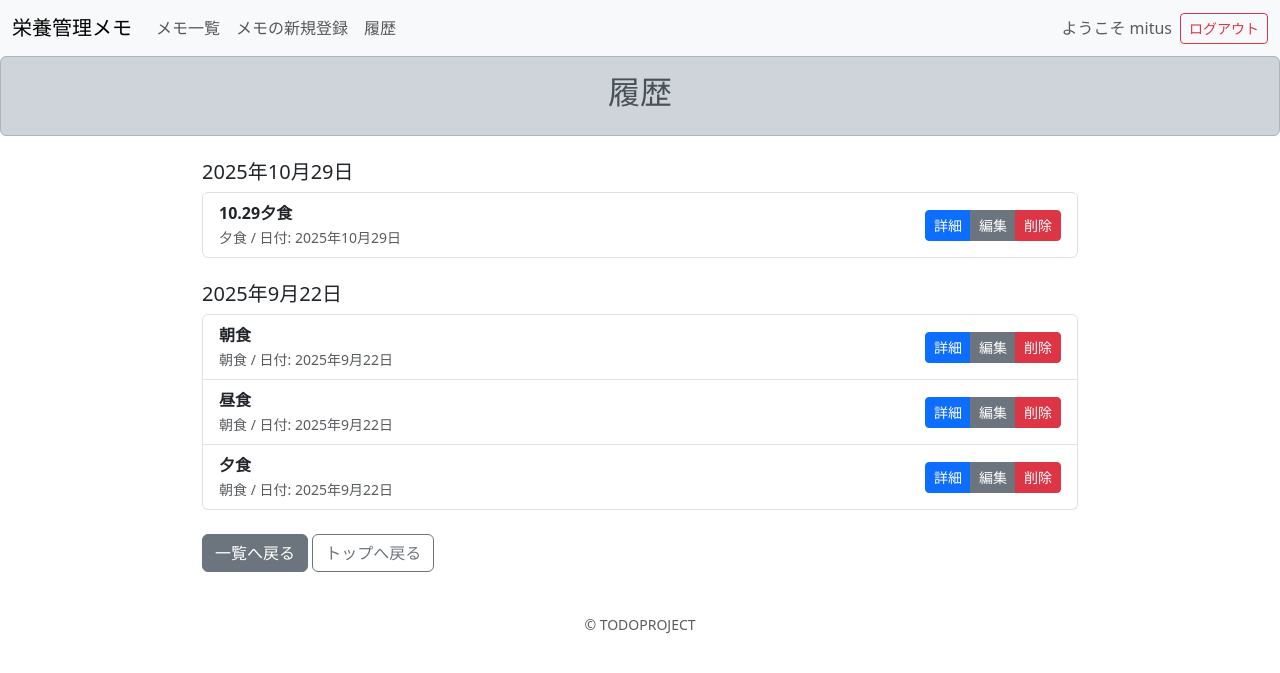
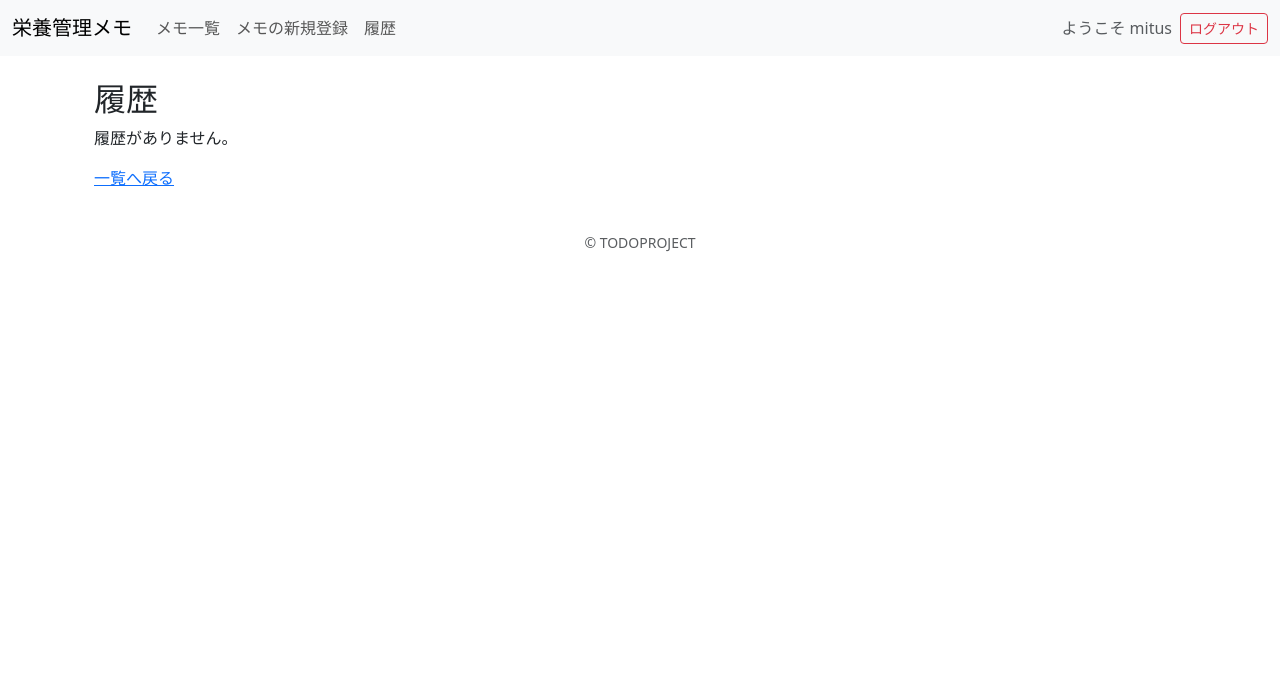
Before and after one commit to takaoka-py0414/TODOPROJECT, a Django app: page /history/ in a window 1280 px wide. Shown: the top 673 px of the page. Run offline with Django 5.2, Linux system fonts and the light colour scheme; a user stored in the database is signed in; data comes from the database, SQL or seed files in the repository; both versions use the stored data as it was after the commit.

Commit message:
refactor: Simplify history.html template for minimum viable functionality

```diff
--- a/templates/meal/history.html
+++ b/templates/meal/history.html
@@ -1,42 +1,23 @@
 {% extends 'base.html' %}
 
-{% block header %}
-{{ block.super }}
-<div class="alert alert-dark" role="alert">
-  <h2 class="text-center">履歴</h2>
-</div>
-{% endblock header %}
+{% block content %}
+<div class="container">
+  <h2>履歴</h2>
 
-{% block content %}
-<div class="container mt-4" style="max-width:900px;">
-  {% if history %}
-    {% for date, items in history %}
-      <div class="mb-4">
-        <h5 class="mb-2">{% if date %}{{ date|date:"Y年n月j日" }}{% else %}未設定{% endif %}</h5>
-        <ul class="list-group">
-          {% for item in items %}
-            <li class="list-group-item d-flex justify-content-between align-items-center">
-              <div>
-                <strong>{{ item.title }}</strong><br>
-                <small class="text-muted">{{ item.category }} / 日付: {% if item.duedate %}{{ item.duedate|date:"Y年n月j日" }}{% else %}未設定{% endif %}</small>
-              </div>
-              <div class="btn-group">
-                <a href="{% url 'todo:meal_detail' item.pk %}" class="btn btn-sm btn-primary">詳細</a>
-                <a href="{% url 'todo:meal_update' item.pk %}" class="btn btn-sm btn-secondary">編集</a>
-                <a href="{% url 'todo:meal_delete' item.pk %}" class="btn btn-sm btn-danger">削除</a>
-              </div>
-            </li>
-          {% endfor %}
-        </ul>
-      </div>
-    {% endfor %}
+  {% if meals %}
+    <ul>
+      {% for meal in meals %}
+        <li>
+          <strong>{{ meal.title }}</strong>
+          {% if meal.duedate %} - {{ meal.duedate }}{% endif %}
+          <a href="{% url 'todo:meal_detail' meal.pk %}">詳細</a>
+        </li>
+      {% endfor %}
+    </ul>
   {% else %}
-    <div class="alert alert-info">履歴がありません。新しいメモを登録してください。</div>
+    <p>履歴がありません。</p>
   {% endif %}
 
-  <div class="mt-3">
-    <a href="{% url 'todo:meal_list' %}" class="btn btn-secondary">一覧へ戻る</a>
-    <a href="{% url 'todo:top' %}" class="btn btn-outline-secondary">トップへ戻る</a>
-  </div>
+  <a href="{% url 'todo:meal_list' %}">一覧へ戻る</a>
 </div>
 {% endblock content %}
```
Also changed, not shown: db.sqlite3.
